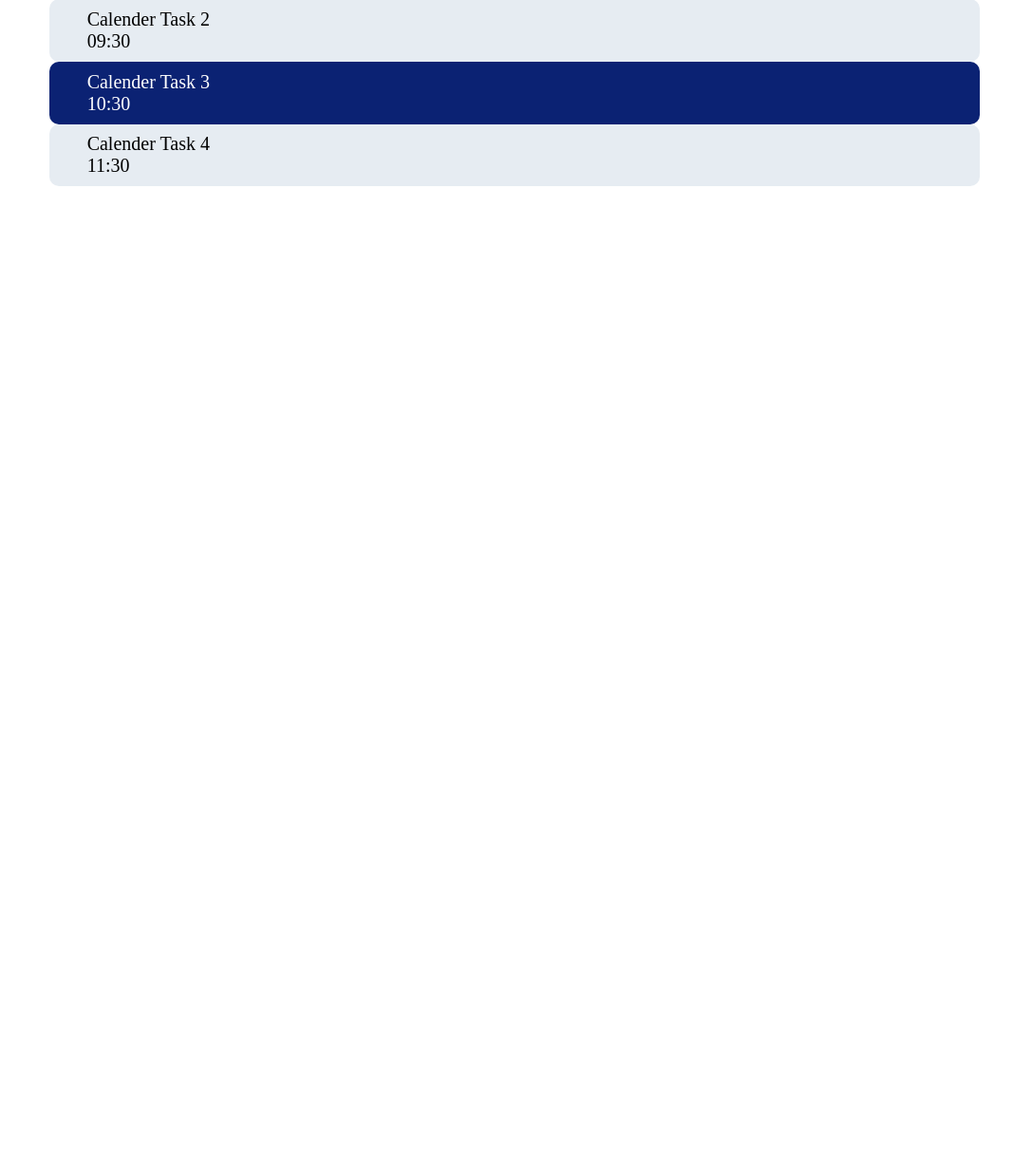
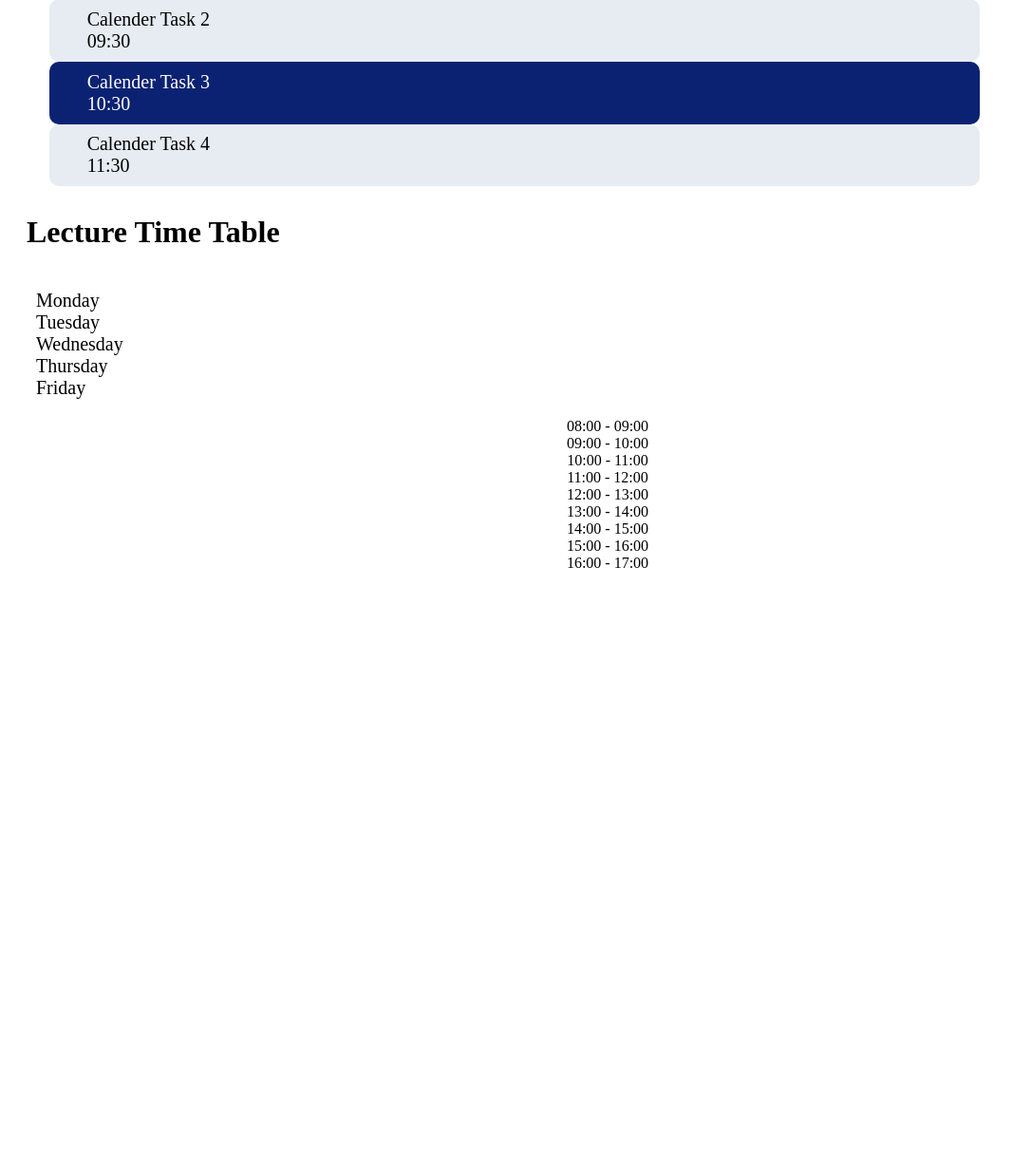
Before and after one commit to Fusion-0-1/lambda-learn, a PHP site: page /views/calender.php in a window 1280 px wide. Shown: the part 1672-2905 px from the top of the page at 95% size, without its empty margins (0-1067 px from the left). Before the commit the page ends 1868 px from the top, so only its background shows below. Run offline with PHP 8.4, Linux system fonts and the light colour scheme.

Commit message:
Only dates and times are created in the timetable

```diff
--- a/views/calender.php
+++ b/views/calender.php
@@ -57,4 +57,38 @@
         </div>
     </div>
 
+<!--  --------------time table-------------------  -->
+    <div class="main border">
+        <h1 class="h-center flex">Lecture Time Table</h1>
+            <div class="table_main grid">
+                <!-- Days container -->
+                <div class="stages-container-row">
+                    <div class="stages flex v-center h-center text-justify text-bold ">
+                        <div class="stage">Monday</div>
+                        <div class="stage">Tuesday</div>
+                        <div class="stage">Wednesday</div>
+                        <div class="stage">Thursday</div>
+                        <div class="stage">Friday</div>
+                    </div>
+                </div>
+
+                <!-- timing container -->
+                <div class="timing-container-column">
+                    <div class="timings flex flex-column h-justify text-bold text-center text-justify">
+                        <div class="time">08:00 - 09:00</div>
+                        <div class="time">09:00 - 10:00</div>
+                        <div class="time">10:00 - 11:00</div>
+                        <div class="time">11:00 - 12:00</div>
+                        <div class="time">12:00 - 13:00</div>
+                        <div class="time">13:00 - 14:00</div>
+                        <div class="time">14:00 - 15:00</div>
+                        <div class="time">15:00 - 16:00</div>
+                        <div class="time">16:00 - 17:00</div>
+                    </div>
+                </div>
+
+            </div>
+
+    </div>
+
 </div>
```
